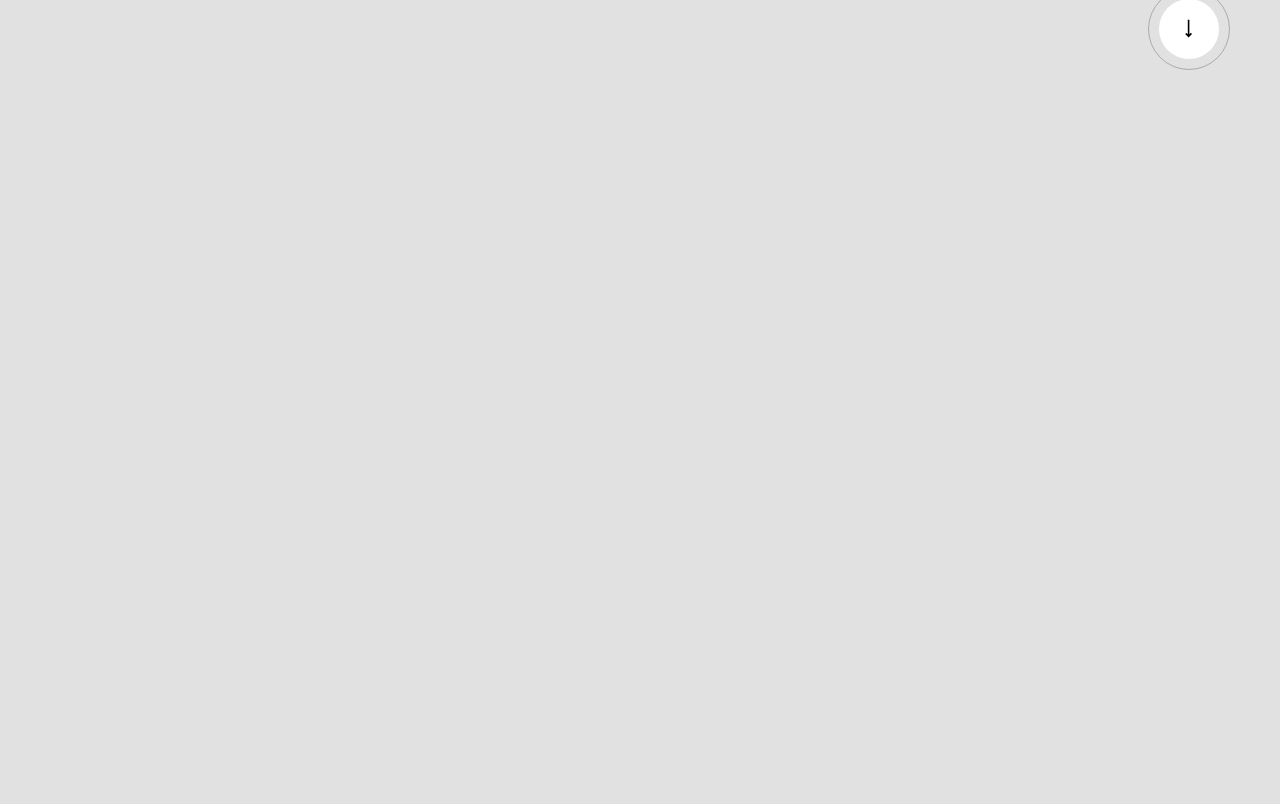
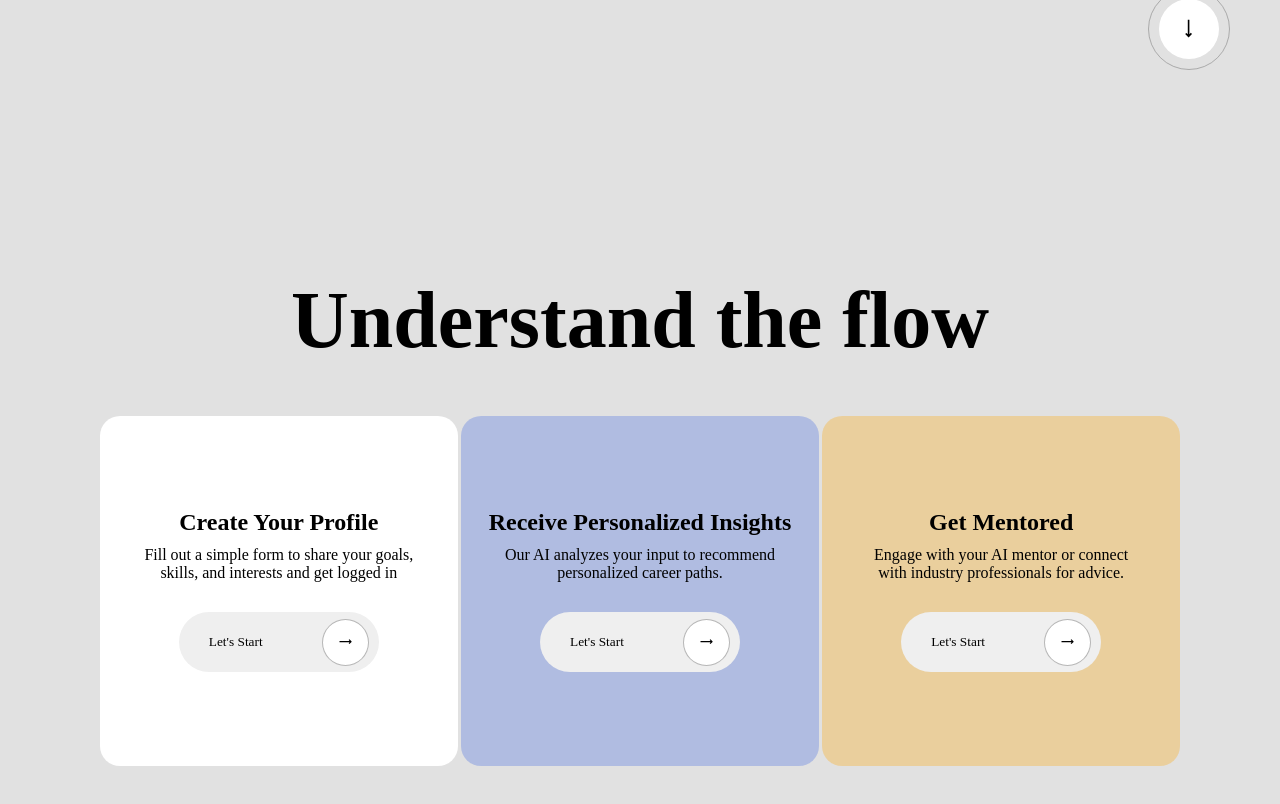
Before and after one commit to Jawad-Ali-Soomro/mentorbot, a React (Vite) app in the folder client/: page / in a window 1280 px wide. Shown: the part 680-1484 px from the top of the page. Before the commit the page ends 800 px from the top, so only its background shows below. Built offline with nearby package versions, Linux system fonts and the light colour scheme; a web font is replaced by a local one.

Commit message:
hero designed

```diff
--- a/client/src/_pages/_home.jsx
+++ b/client/src/_pages/_home.jsx
@@ -1,18 +1,17 @@
 import React from 'react'
 import '../_styles/_home.scss'
-import { CgArrowLongDown } from 'react-icons/cg'
+import { CgArrowLongDown, CgArrowLongRight } from 'react-icons/cg'
 import Header from '../_components/_header'
 
 const Home = () => {
     return (
-        <div className='home-container flex'>
+        <div className='home-container flex col'>
             <Header />
             <div className="top-container flex">
                 <div className="left-intro flex col">
                     <h1>Welcome to the Smart Way to Plan Your Career.</h1>
                 </div>
                 <div className="bottom-container flex">
-
                 <div className="arrow-bottom flex">
                     <div className="icon flex">
                         <CgArrowLongDown />
@@ -20,6 +19,41 @@ const Home = () => {
                 </div>
                 </div>
             </div>
+            <div className="how-it-works flex col">
+                <h1>Understand the flow</h1>
+                <div className="cards flex">
+                    <div className="card flex col">
+                        <h2>create your profile</h2>
+                        <p>Fill out a simple form to share your goals, skills, and interests and get logged in</p>
+                        <button className="btn flex">
+                            Let's Start
+                            <div className="icon flex">
+                                <CgArrowLongRight />
+                            </div>
+                        </button>
+                    </div>
+                    <div className="card flex col">
+                        <h2>Receive Personalized Insights</h2>
+                        <p>Our AI analyzes your input to recommend personalized career paths.</p>
+                        <button className="btn flex">
+                            Let's Start
+                            <div className="icon flex">
+                                <CgArrowLongRight />
+                            </div>
+                        </button>
+                    </div>
+                    <div className="card flex col">
+                        <h2>Get Mentored</h2>
+                        <p>Engage with your AI mentor or connect with industry professionals for advice.</p>
+                        <button className="btn flex">
+                            Let's Start
+                            <div className="icon flex">
+                                <CgArrowLongRight />
+                            </div>
+                        </button>
+                    </div>
+                </div>
+            </div>
         </div>
     )
 }
--- a/client/src/_styles/_home.scss
+++ b/client/src/_styles/_home.scss
@@ -3,8 +3,10 @@
     width: calc(100% - 100px);
     padding-left: 50px;
     padding-right: 50px;
+
     .left-intro {
         align-items: start;
+
         h1 {
             font-size: 10rem;
             line-height: 140px;
@@ -12,6 +14,7 @@
             text-align: center;
         }
     }
+
     .bottom-container {
         position: absolute;
         bottom: 50px;
@@ -20,6 +23,7 @@
         border: 1px solid #80808090;
         padding: 10px;
         border-radius: 50px;
+
         p {
             text-align: justify;
             font-size: .8rem;
@@ -28,6 +32,7 @@
             max-width: 480px;
             padding-left: 20px;
         }
+
         .arrow-bottom {
             width: 60px;
             height: 60px;
@@ -35,9 +40,67 @@
             left: 50px;
             background: white;
             border-radius: 50%;
+
             .icon {
                 font-size: 1.2rem;
             }
         }
     }
+}
+
+.how-it-works {
+    width: 100%;
+    height: 100vh;
+    h1 {
+        font-size: 5rem;
+        font-weight: 900;
+        span {
+            color: transparent;
+            -webkit-text-stroke: 1px black;
+        }
     }
+    .cards {
+        width: calc(100% - 200px);
+        justify-content: space-between;
+        margin-top: 50px;
+        flex-wrap: wrap;
+        .card {
+            width: calc(100% / 3.02);
+            height: 350px;
+            border-radius: 20px;
+            background: white;
+            gap: 10px;
+            p {
+                max-width: 80%;
+                text-align: center;
+            }
+            h2 {
+                text-transform: capitalize;
+                font-weight: 900;
+            }
+            button {
+                width: 200px;
+                padding-left: 30px;
+                padding-right: 10px;
+                height: 60px;
+                justify-content: space-between;
+                border-radius: 30px;
+                border: none;
+                margin-top: 20px;
+                .icon {
+                    width: 45px;
+                    height: 45px;
+                    background: white;
+                    border-radius: 25px;
+                    border: 1px solid #80808090;
+                }
+            }
+        }
+        .card:nth-child(2) {
+            background: rgba(65, 105, 225, 0.3);
+        }
+        .card:nth-child(3) {
+            background: rgba(255, 166, 0, 0.3);
+        }
+    }
+}
```
